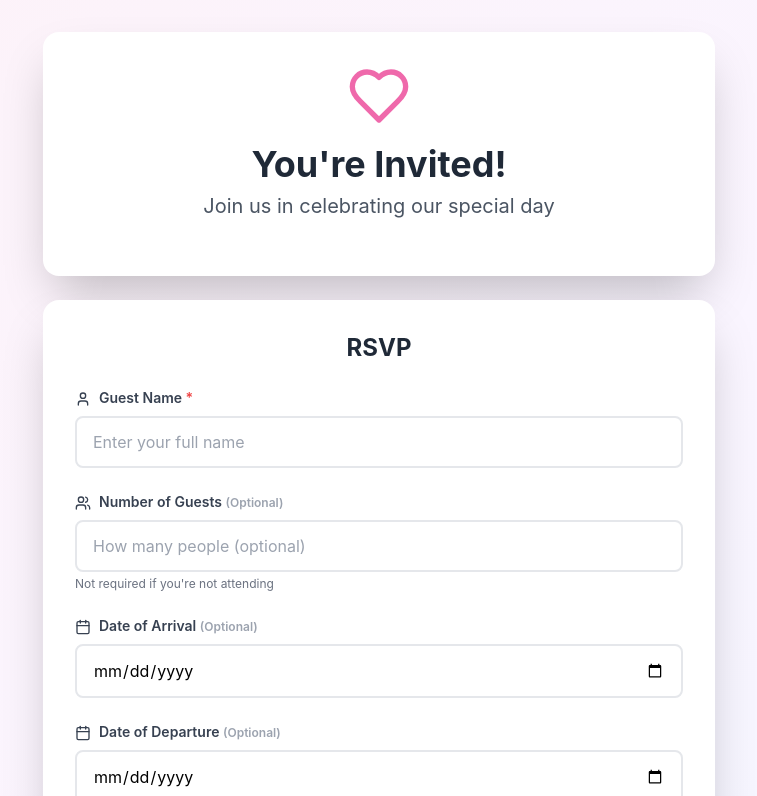
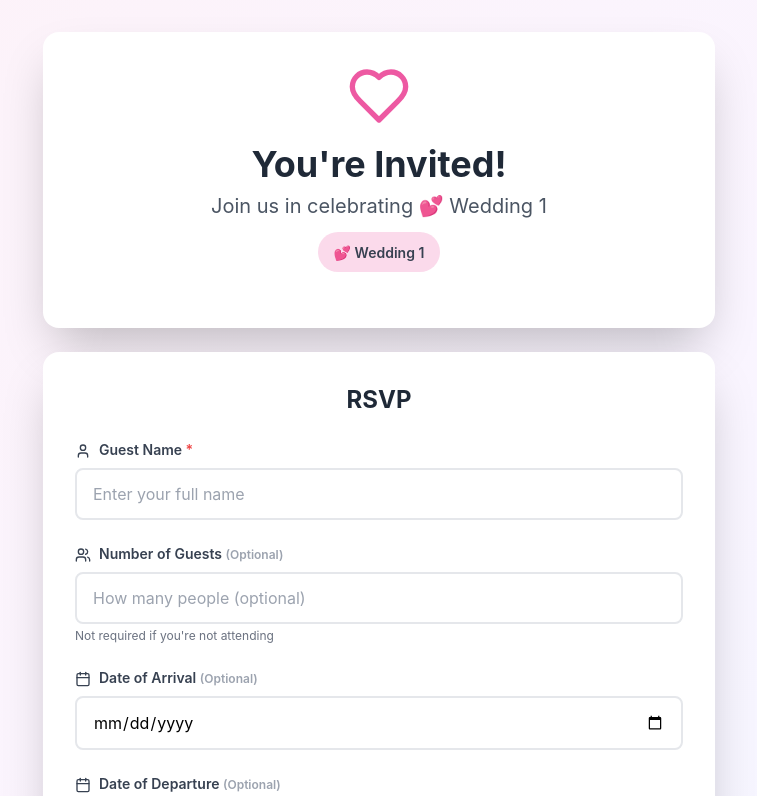
Before and after one commit to drbhaveshk/wedding-rsvp-app, a React (Create React App) app in the folder frontend/: page / in a window 1280 px wide. Shown: the top 796 px of the page, without its empty margins (261-1018 px from the left). Built offline with nearby package versions, Linux system fonts and the light colour scheme.

Commit message:
Update RSVPForm.js

```diff
--- a/frontend/src/components/RSVPForm.js
+++ b/frontend/src/components/RSVPForm.js
@@ -1,7 +1,7 @@
 import React, { useState } from 'react';
 import { Heart, Calendar, User, Upload, CheckCircle, Users, X } from 'lucide-react';
 
-export default function RSVPForm() {
+export default function RSVPForm({ weddingId = '1' }) {
   const [formData, setFormData] = useState({
     guestName: '',
     arrivalDate: '',
@@ -105,6 +105,7 @@ export default function RSVPForm() {
       }
 
       const rsvpData = {
+        weddingId: weddingId,
         guestName: formData.guestName,
         arrivalDate: formData.arrivalDate || null,
         departureDate: formData.departureDate || null,
@@ -142,21 +143,48 @@ export default function RSVPForm() {
     }
   };
 
+  // Wedding-specific colors
+  const weddingThemes = {
+    '1': {
+      gradient: 'from-pink-50 via-purple-50 to-blue-50',
+      primary: 'pink-500',
+      secondary: 'purple-500',
+      accent: 'pink-400',
+      title: '💕 Wedding 1'
+    },
+    '2': {
+      gradient: 'from-blue-50 via-cyan-50 to-teal-50',
+      primary: 'blue-500',
+      secondary: 'cyan-500',
+      accent: 'blue-400',
+      title: '💙 Wedding 2'
+    },
+    '3': {
+      gradient: 'from-green-50 via-emerald-50 to-lime-50',
+      primary: 'green-500',
+      secondary: 'emerald-500',
+      accent: 'green-400',
+      title: '💚 Wedding 3'
+    }
+  };
+
+  const theme = weddingThemes[weddingId] || weddingThemes['1'];
+
   if (submitted) {
     return (
-      <div className="min-h-screen bg-gradient-to-br from-pink-50 via-purple-50 to-blue-50 flex items-center justify-center p-4">
+      <div className={`min-h-screen bg-gradient-to-br ${theme.gradient} flex items-center justify-center p-4`}>
         <div className="bg-white rounded-2xl shadow-2xl p-8 max-w-md w-full text-center">
           <div className="mb-6">
             <CheckCircle className="w-20 h-20 text-green-500 mx-auto mb-4" />
             <h2 className="text-3xl font-bold text-gray-800 mb-2">Thank You!</h2>
-            <p className="text-gray-600">Your RSVP has been successfully submitted.</p>
+            <p className="text-gray-600">Your RSVP for {theme.title} has been successfully submitted.</p>
           </div>
-          <div className="bg-pink-50 rounded-lg p-4 mb-6">
+          <div className={`bg-${theme.primary} bg-opacity-10 rounded-lg p-4 mb-6`}>
             <p className="text-sm text-gray-700">
               We have received your response and will send you further details via email and WhatsApp.
             </p>
           </div>
-          <Heart className="w-12 h-12 text-pink-500 mx-auto animate-pulse" />
+          <Heart className={`w-12 h-12 text-${theme.primary} mx-auto animate-pulse`} />
         </div>
       </div>
     );
@@ -167,13 +195,16 @@ export default function RSVPForm() {
   const isGuestsRequired = formData.attending === 'yes' || formData.attending === 'maybe';
 
   return (
-    <div className="min-h-screen bg-gradient-to-br from-pink-50 via-purple-50 to-blue-50 py-8 px-4">
+    <div className={`min-h-screen bg-gradient-to-br ${theme.gradient} py-8 px-4`}>
       <div className="max-w-2xl mx-auto">
         <div className="bg-white rounded-2xl shadow-2xl p-8 mb-6 text-center">
           <div className="mb-6">
-            <Heart className="w-16 h-16 text-pink-500 mx-auto mb-4 animate-pulse" />
+            <Heart className={`w-16 h-16 text-${theme.primary} mx-auto mb-4 animate-pulse`} />
             <h1 className="text-4xl font-bold text-gray-800 mb-2">You're Invited!</h1>
-            <p className="text-xl text-gray-600">Join us in celebrating our special day</p>
+            <p className="text-xl text-gray-600">Join us in celebrating {theme.title}</p>
+            <div className={`inline-block mt-3 px-4 py-2 bg-${theme.primary} bg-opacity-20 rounded-full`}>
+              <span className="text-sm font-semibold text-gray-700">{theme.title}</span>
+            </div>
           </div>
         </div>
 
@@ -191,7 +222,7 @@ export default function RSVPForm() {
                 name="guestName"
                 value={formData.guestName}
                 onChange={(e) => handleInputChange(e.target)}
-                className="w-full px-4 py-3 border-2 border-gray-200 rounded-lg focus:border-pink-400 focus:outline-none transition-colors"
+                className={`w-full px-4 py-3 border-2 border-gray-200 rounded-lg focus:border-${theme.accent} focus:outline-none transition-colors`}
                 placeholder="Enter your full name"
                 required
               />
@@ -209,7 +240,7 @@ export default function RSVPForm() {
                 value={formData.numberOfGuests}
                 onChange={(e) => handleInputChange(e.target)}
                 min="1"
-                className="w-full px-4 py-3 border-2 border-gray-200 rounded-lg focus:border-pink-400 focus:outline-none transition-colors"
+                className={`w-full px-4 py-3 border-2 border-gray-200 rounded-lg focus:border-${theme.accent} focus:outline-none transition-colors`}
                 placeholder={isGuestsRequired ? "How many people will attend?" : "How many people (optional)"}
                 required={isGuestsRequired}
               />
@@ -231,7 +262,7 @@ export default function RSVPForm() {
                 name="arrivalDate"
                 value={formData.arrivalDate}
                 onChange={(e) => handleInputChange(e.target)}
-                className="w-full px-4 py-3 border-2 border-gray-200 rounded-lg focus:border-pink-400 focus:outline-none transition-colors"
+                className={`w-full px-4 py-3 border-2 border-gray-200 rounded-lg focus:border-${theme.accent} focus:outline-none transition-colors`}
               />
             </div>
 
@@ -246,7 +277,7 @@ export default function RSVPForm() {
                 name="departureDate"
                 value={formData.departureDate}
                 onChange={(e) => handleInputChange(e.target)}
-                className="w-full px-4 py-3 border-2 border-gray-200 rounded-lg focus:border-pink-400 focus:outline-none transition-colors"
+                className={`w-full px-4 py-3 border-2 border-gray-200 rounded-lg focus:border-${theme.accent} focus:outline-none transition-colors`}
               />
             </div>
 
@@ -304,7 +335,7 @@ export default function RSVPForm() {
                 accept="image/*,.pdf"
                 onChange={handleFileChange}
                 multiple
-                className="w-full px-4 py-3 border-2 border-gray-200 rounded-lg focus:border-pink-400 focus:outline-none transition-colors"
+                className={`w-full px-4 py-3 border-2 border-gray-200 rounded-lg focus:border-${theme.accent} focus:outline-none transition-colors`}
               />
               <p className="text-xs text-gray-500 mt-1">
                 {isAadharRequired
@@ -351,7 +382,7 @@ export default function RSVPForm() {
             <button
               onClick={handleSubmit}
               disabled={loading}
-              className="w-full bg-gradient-to-r from-pink-500 to-purple-500 text-white font-semibold py-4 rounded-lg hover:from-pink-600 hover:to-purple-600 transition-all transform hover:scale-105 disabled:opacity-50 disabled:cursor-not-allowed"
+              className={`w-full bg-gradient-to-r from-${theme.primary} to-${theme.secondary} text-white font-semibold py-4 rounded-lg hover:from-${theme.secondary} hover:to-${theme.primary} transition-all transform hover:scale-105 disabled:opacity-50 disabled:cursor-not-allowed`}
             >
               {loading ? 'Submitting...' : 'Submit RSVP'}
             </button>
```
